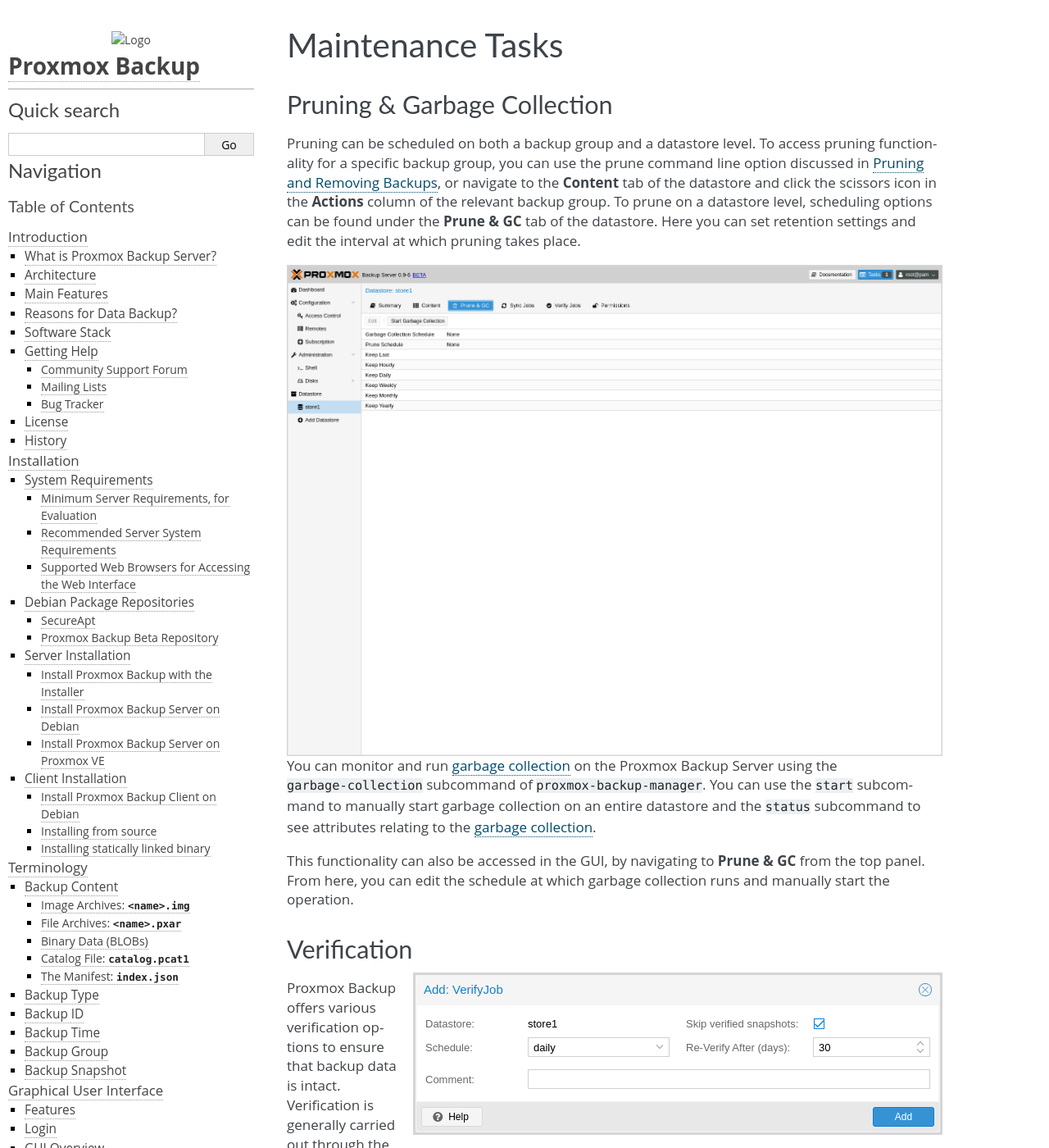
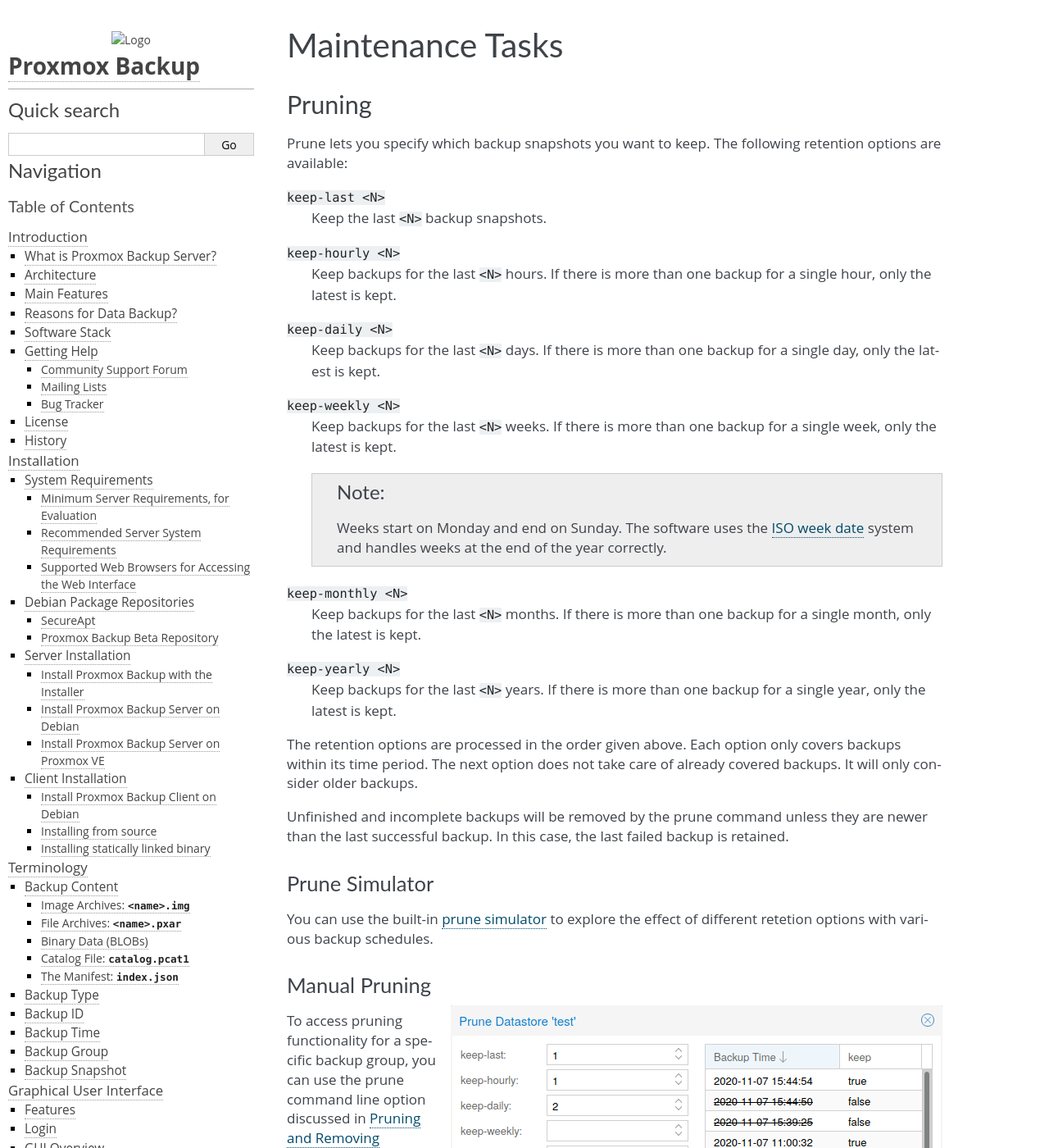
Before and after one commit to proxmox/proxmox-backup, a Sphinx documentation site: the page built from docs/maintenance.rst, in a window 1280 px wide and 1400 px high. Shown: the whole window at 82% size. Built offline with Sphinx 7.4.7, drawn with Linux system fonts in a browser that asks for light colours; some of the changed text lies outside the part shown.

Commit message:
docs: expand prune section, mention simulator, add onlineHelp refs
Signed-off-by: Thomas Lamprecht <t.lamprecht@proxmox.com>

```diff
--- a/docs/maintenance.rst
+++ b/docs/maintenance.rst
@@ -1,20 +1,86 @@
 Maintenance Tasks
 =================
 
-Pruning & Garbage Collection
-----------------------------
+.. _maintenance_pruning:
 
-Pruning can be scheduled on both a backup group and a datastore level. To access
-pruning functionality for a specific backup group, you can use the prune command
-line option discussed in :ref:`backup-pruning`, or navigate to the **Content**
-tab of the datastore and click the scissors icon in the **Actions** column of
-the relevant backup group. To prune on a datastore level, scheduling options can
-be found under the **Prune & GC** tab of the datastore. Here you can set
-retention settings and edit the interval at which pruning takes place.
+Pruning
+-------
+
+Prune lets you specify which backup snapshots you want to keep. The
+following retention options are available:
+
+``keep-last <N>``
+  Keep the last ``<N>`` backup snapshots.
+
+``keep-hourly <N>``
+  Keep backups for the last ``<N>`` hours. If there is more than one
+  backup for a single hour, only the latest is kept.
+
+``keep-daily <N>``
+  Keep backups for the last ``<N>`` days. If there is more than one
+  backup for a single day, only the latest is kept.
+
+``keep-weekly <N>``
+  Keep backups for the last ``<N>`` weeks. If there is more than one
+  backup for a single week, only the latest is kept.
+
+  .. note:: Weeks start on Monday and end on Sunday. The software
+     uses the `ISO week date`_ system and handles weeks at
+     the end of the year correctly.
+
+``keep-monthly <N>``
+  Keep backups for the last ``<N>`` months. If there is more than one
+  backup for a single month, only the latest is kept.
+
+``keep-yearly <N>``
+  Keep backups for the last ``<N>`` years. If there is more than one
+  backup for a single year, only the latest is kept.
+
+The retention options are processed in the order given above. Each option
+only covers backups within its time period. The next option does not take care
+of already covered backups. It will only consider older backups.
+
+Unfinished and incomplete backups will be removed by the prune command unless
+they are newer than the last successful backup. In this case, the last failed
+backup is retained.
+
+Prune Simulator
+^^^^^^^^^^^^^^^
+
+You can use the built-in `prune simulator <prune-simulator/index.html>`_
+to explore the effect of different retetion options with various backup
+schedules.
+
+Manual Pruning
+^^^^^^^^^^^^^^
+
+.. image:: images/screenshots/pbs-gui-datastore-content-prune-group.png
+  :target: _images/pbs-gui-datastore-content-prune-group.png
+  :align: right
+  :alt: Prune and garbage collection options
+
+To access pruning functionality for a specific backup group, you can use the
+prune command line option discussed in :ref:`backup-pruning`, or navigate to
+the **Content** tab of the datastore and click the scissors icon in the
+**Actions** column of the relevant backup group.
+
+Prune Schedules
+^^^^^^^^^^^^^^^
+
+To prune on a datastore level, scheduling options can be found under the
+**Prune & GC** tab of the datastore. Here you can set retention settings and
+edit the interval at which pruning takes place.
 
 .. image:: images/screenshots/pbs-gui-datastore-prunegc.png
+  :target: _images/pbs-gui-datastore-prunegc.png
   :align: right
   :alt: Prune and garbage collection options
+
+
+.. _maintenance_gc:
+
+Garbage Collection
+------------------
 
 You can monitor and run :ref:`garbage collection <garbage-collection>` on the
 Proxmox Backup Server using the ``garbage-collection`` subcommand of
@@ -33,6 +99,7 @@
 ------------
 
 .. image:: images/screenshots/pbs-gui-datastore-verifyjob-add.png
+  :target: _images/pbs-gui-datastore-verifyjob-add.png
   :align: right
   :alt: Adding a verify job
 
```
Also changed, not shown: docs/images/screenshots/pbs-gui-datastore-content-prune-group.png (added).
